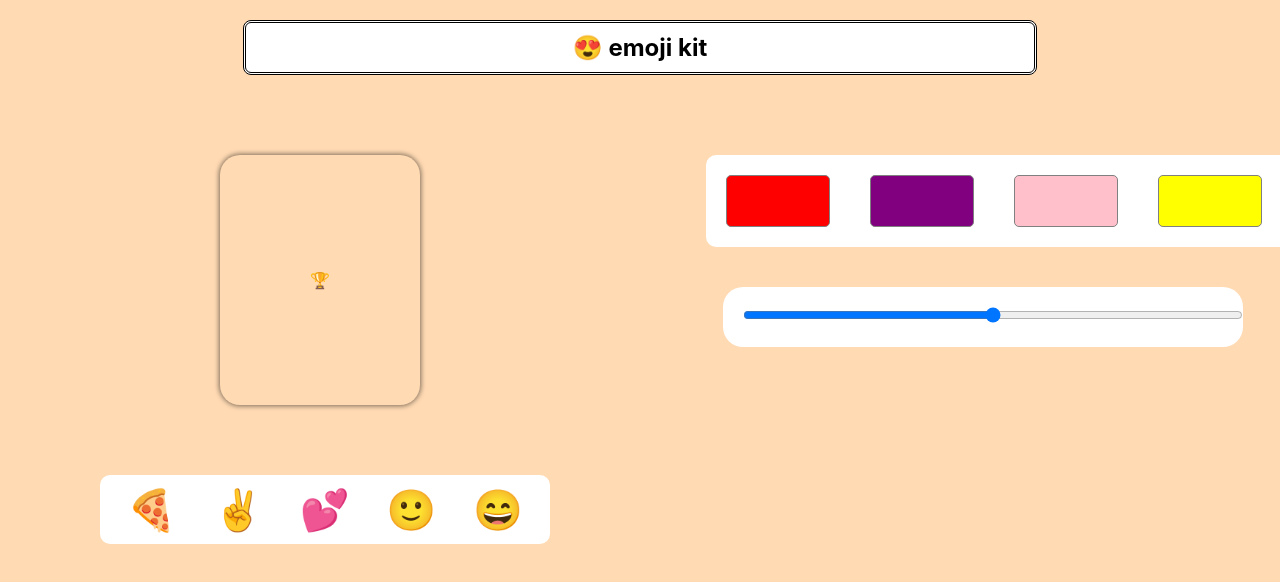
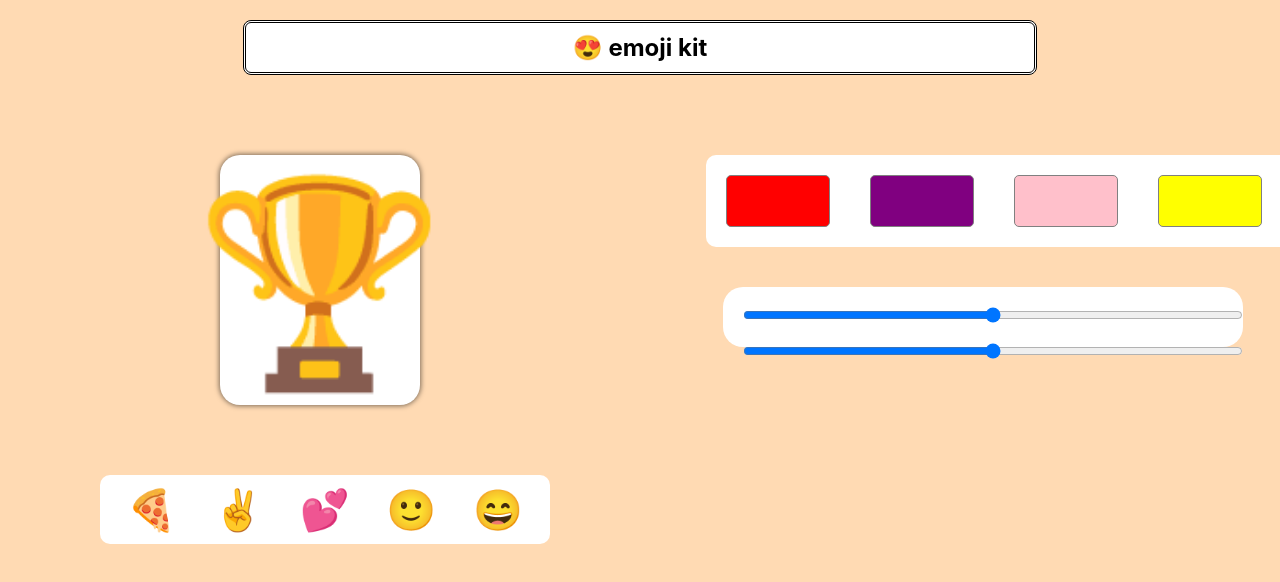
Before and after one commit to londhe-7083/emojikit, a React (Create React App) app: page / in a window 1280 px wide. Shown: the top 582 px of the page. Built offline with nearby package versions, Linux system fonts and the light colour scheme.

Commit message:
adding size adjust

```diff
--- a/src/App.js
+++ b/src/App.js
@@ -5,7 +5,8 @@ function App() {
 
   const [emoji, setEmoji] = useState("🏆")
   const [emojiColor, setEmojiColor] = useState("white")
-  const [emojiSize, setEmojiSize] = useState(100)
+  const [emojiSize, setEmojiSize] = useState(100);
+  const [emojiDeg, setEmojiDeg] = useState(0);
 
   return (
     <div className='container'>
@@ -17,8 +18,8 @@ function App() {
 
         <div className='emoji-editor-container' >
           <div>
-            <div className='main-emoji-container' style={{ backgroundColor: "emojiColor" }}>
-              <div className='emoji' style={{ fontSize: '${emojiSize}px' }}>
+            <div className='main-emoji-container' style={{ backgroundColor: emojiColor,transform:`rotate(20)` }}>
+              <div className='emoji' style={{ fontSize:`${emojiSize*2}px`}}>
                 {emoji}
               </div>
             </div>
@@ -43,7 +44,12 @@ function App() {
             <div className='color-item bg-black' onClick={() => { setEmojiColor("black") }}></div>
           </div>
           <div className='size-container'>
-            <input type="range" className='size-slider' onChange={(e) => { setEmojiSize(e.target.value) }} />
+            <input type="range" className='size-slider' onChange={(e) => { setEmojiSize(e.target.value)}}/>
+
+
+            <input type="range" className='size-slider' onChange={(e) => { setEmojiDeg(e.target.value)
+            }} />
+
           </div>
         </div>
       </div>
```
